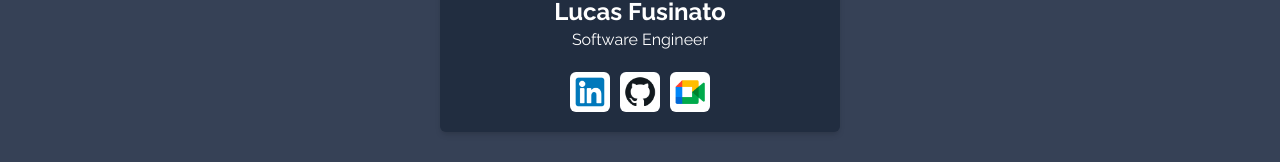
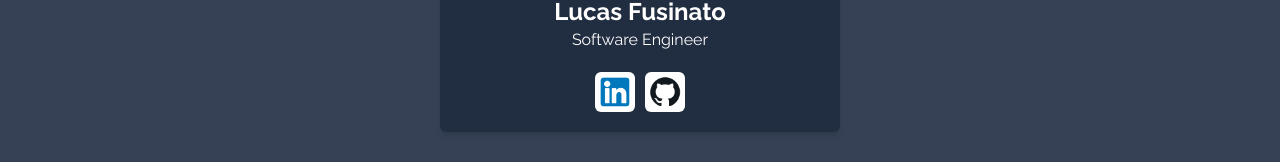
Before and after one commit to lucasfusinato/lucasfusinato.dev, a Next.js app: page / in a window 1280 px wide. Shown: the part 455-617 px from the top of the page. Built offline with nearby package versions, Linux system fonts and the light colour scheme.

Commit message:
refactor: remove meet link

```diff
--- a/src/components/ProfileCard.tsx
+++ b/src/components/ProfileCard.tsx
@@ -12,7 +12,6 @@ export default function ProfileCard() {
             <div className="flex flex-row gap-2.5">
                 <SocialMediaLink link="https://www.linkedin.com/in/lucasfusinatozanis" image="/icons/linkedin.png" description="LinkedIn Logo" />
                 <SocialMediaLink link="https://github.com/lucasfusinato" image="/icons/github.png" description="GitHub Logo" />
-                <SocialMediaLink link="https://calendly.com/lucasfusinato-dev/30min" image="/icons/meeting.png" description="Google Meet Logo" />
             </div>
         </div>
     )
```
